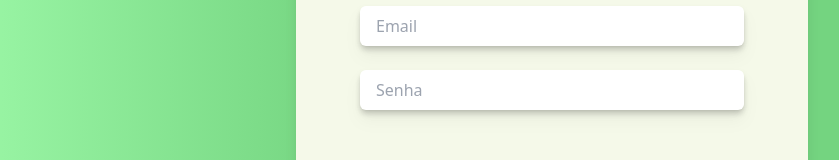
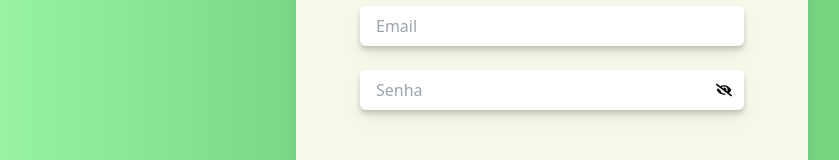
Before and after one commit to brendapc/hacktona-2024, a React (Vite) app in the folder frontend/: page /login in a window 1280 px wide. Shown: the part 256-416 px from the top of the page, without its empty margins (88-927 px from the left). Built offline with nearby package versions, Linux system fonts and the light colour scheme.

Commit message:
senha escondida

```diff
--- a/frontend/src/components/input/input.jsx
+++ b/frontend/src/components/input/input.jsx
@@ -1,8 +1,32 @@
-export const InputApp = ({placeHolder,onChangeText,value}) => {
-    return (
+import { FaEye, FaEyeSlash } from 'react-icons/fa';
+import { useState } from 'react';
 
-    <input value={value} placeholder={placeHolder} onChange={(e)=>onChangeText(e.target.value)} className="w-full drop-shadow-lg rounded-md h-10 px-4 py-2 placeholder-gray-400 border-none shadow-md focus:outline-none focus:ring-2 focus:ring-[#74D480]"/>
+export const InputApp = ({ placeHolder, onChangeText, value,  type = ""}) => {
+  const [isHidden, setIsHidden] = useState(true);
 
-    )
-  }
-  export default InputApp;
+  const toggleVisibility = () => {
+    setIsHidden(!isHidden);
+  };
+
+  return (
+    <div className="relative w-full">
+      <input
+        type={isHidden ? "password" : "text"}
+        value={value}
+        placeholder={placeHolder}
+        onChange={(e) => onChangeText(e.target.value)}
+        className="w-full drop-shadow-lg rounded-md h-10 px-4 py-2 placeholder-gray-400 border-none shadow-md focus:outline-none focus:ring-2 focus:ring-[#74D480] pr-10"
+      />
+      {type == 'password' && (
+        <div
+          className="absolute inset-y-0 right-0 flex items-center pr-3 cursor-pointer"
+          onClick={toggleVisibility}
+        >
+          {isHidden ? <FaEyeSlash /> : <FaEye />}
+        </div>
+      )}
+    </div>
+  );
+};
+
+export default InputApp;
--- a/frontend/src/pages/LoginPage.jsx
+++ b/frontend/src/pages/LoginPage.jsx
@@ -16,7 +16,7 @@ export const LoginPage = () => {
           </div>
 
           <div className="w-full mb-32">
-            <InputApp placeHolder="Senha" onChangeText={setPassword}/>
+            <InputApp placeHolder="Senha" onChangeText={setPassword} type={'password'}/>
           </div>
 
           <div className="flex justify-center">
```
